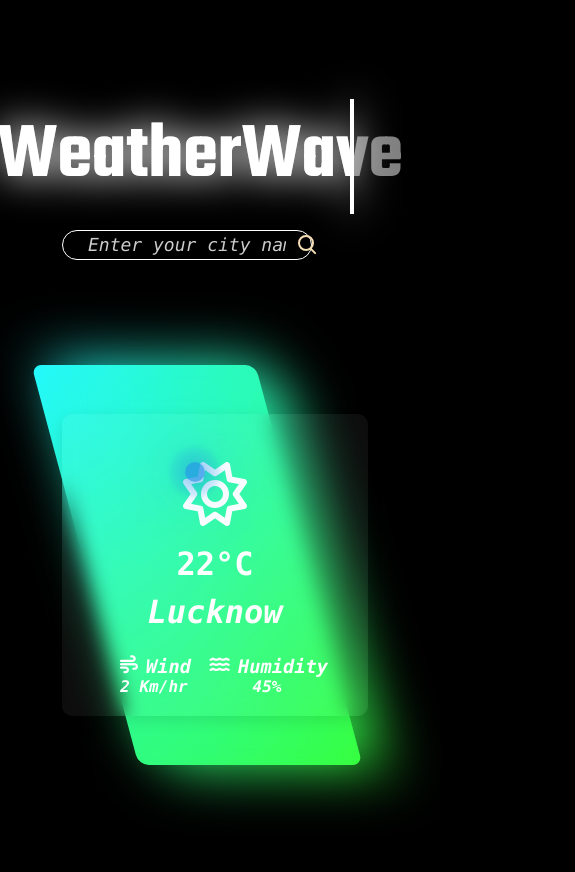
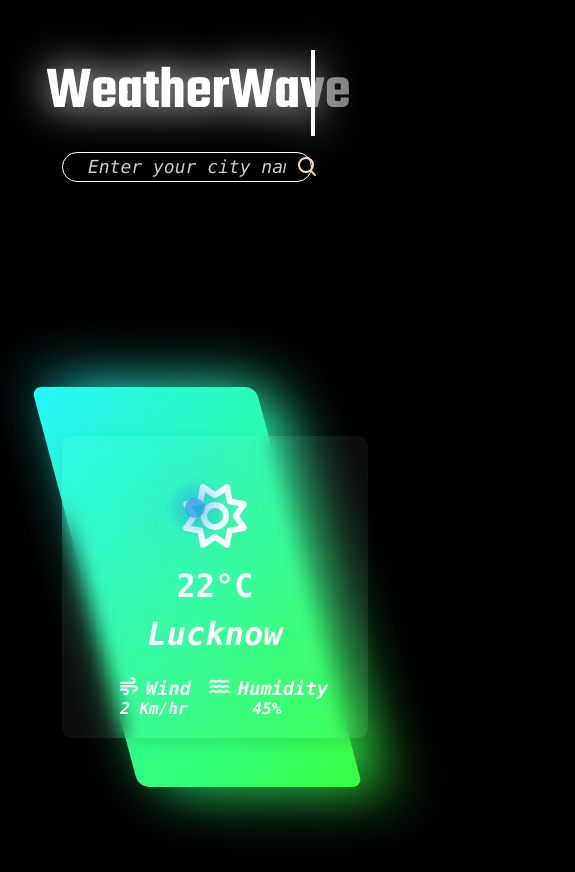
Before and after one commit to adityasays/WeatherWebApp, a plain HTML site: page index.html in a window 390 px wide. Shown: the whole page, 575 px wide, since content can reach past the window. Drawn offline with Linux system fonts and the light colour scheme.

Commit message:
design customized for smaller screens

```diff
--- a/style.css
+++ b/style.css
@@ -343,5 +343,12 @@ body{
         transition: 1s;
     }
 
+   .appname{
+    font-size: 30px;
+   }
+   .container{
+    width: 90vb;
+    height: 90vh;
+   }
 
 }
```
